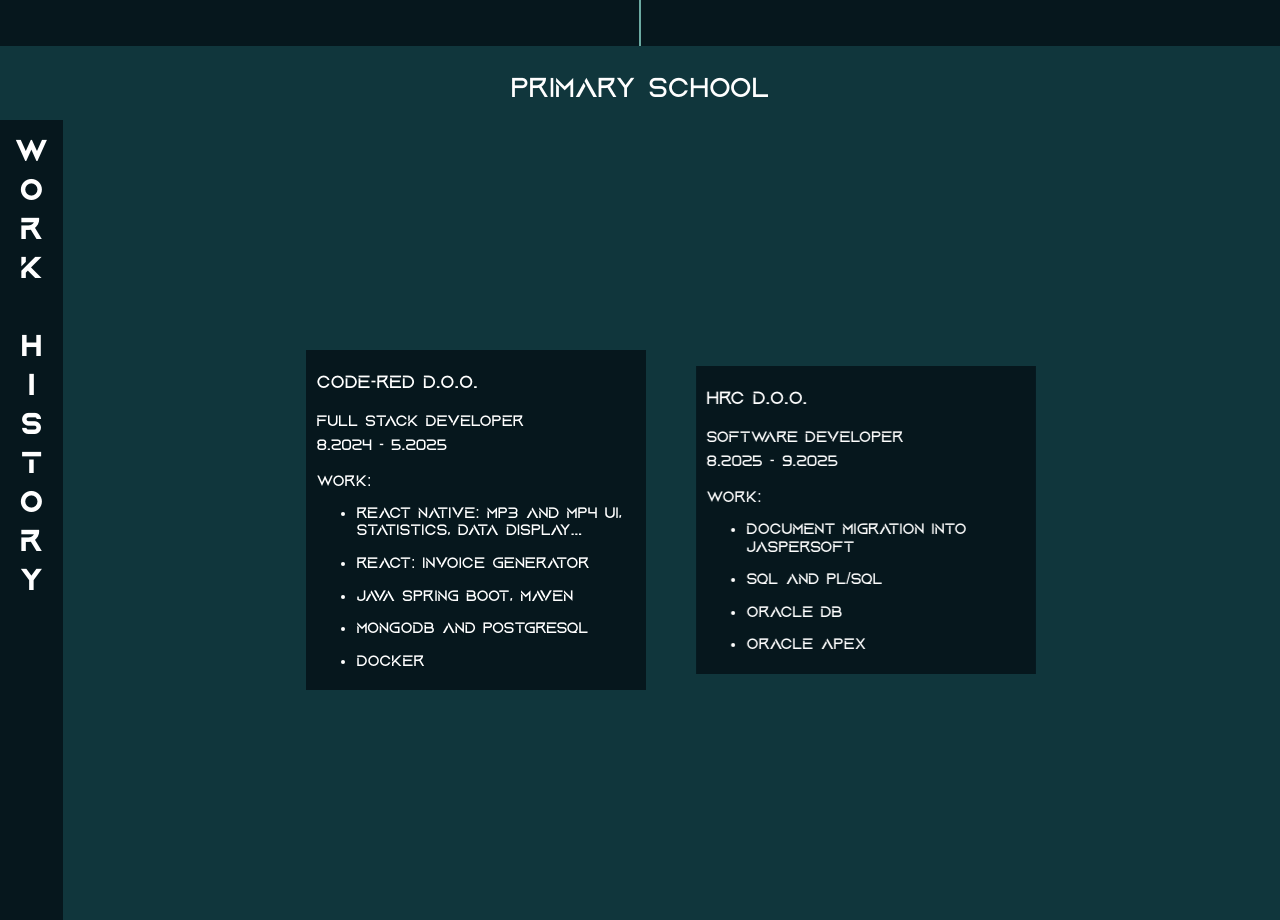
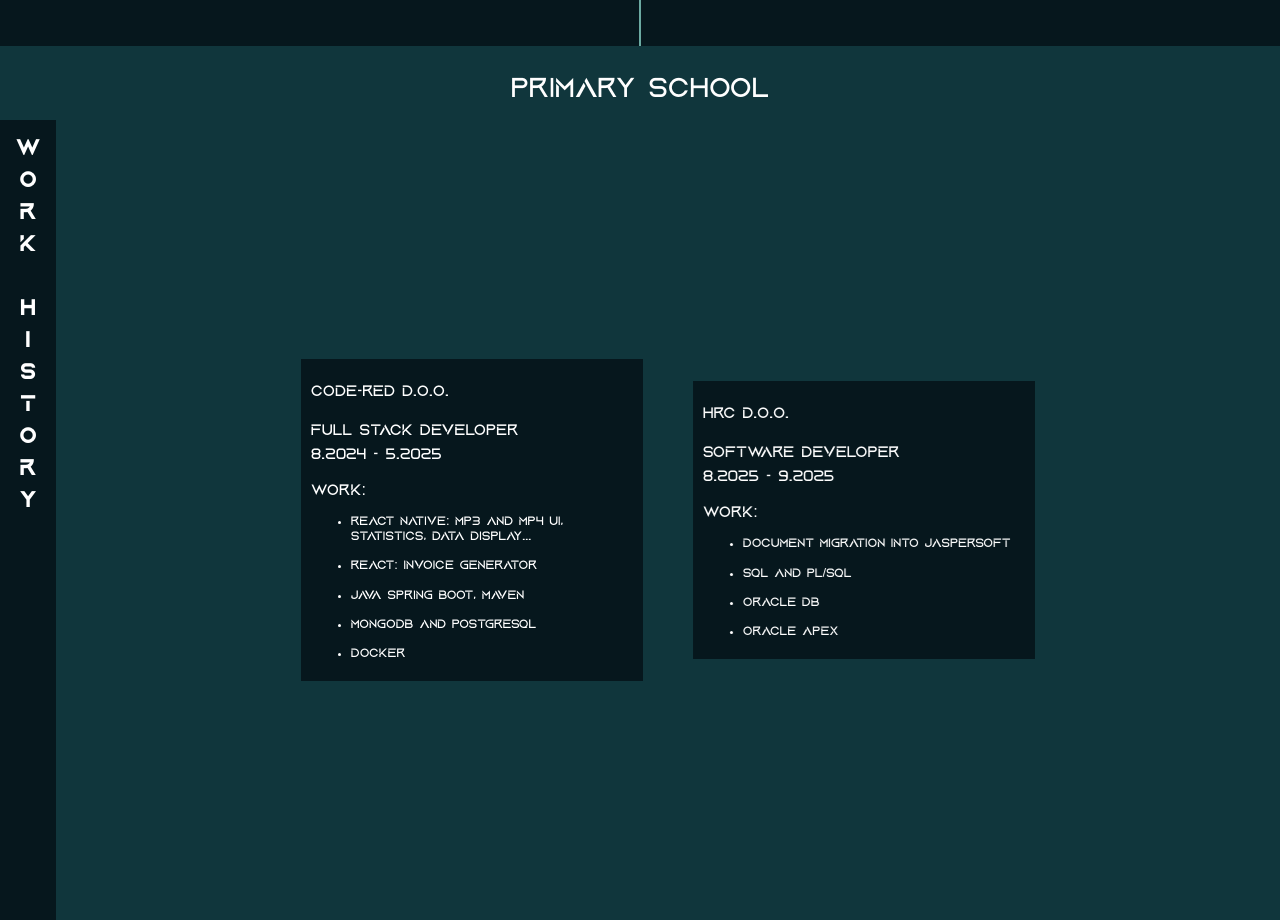
Before and after one commit to AnzeFric/NewWeb, a Next.js app: page / in a window 1280 px wide. Shown: the part 1480-2400 px from the top of the page. Built offline with nearby package versions, Linux system fonts and the light colour scheme.

Commit message:
Added landscape styling for WorkSection

```diff
--- a/src/constants/styles/components/home/work-styles.module.css
+++ b/src/constants/styles/components/home/work-styles.module.css
@@ -98,6 +98,28 @@
     }
 }
 
+@media screen and (orientation: landscape) {
+    .swiperContainer {
+        height: 80%;
+    }
+
+    .sectionTitle {
+        font-size: 1.5rem;
+    }
+
+    .company,
+    .position,
+    .year,
+    .taskTitle {
+        font-size: 1rem;
+    }
+
+    .tableItem {
+        font-size: 0.8rem;
+        line-height: 0.9rem;
+    }
+}
+
 @keyframes slideInFromRight {
     0% {
         transform: translateX(100%);
```
